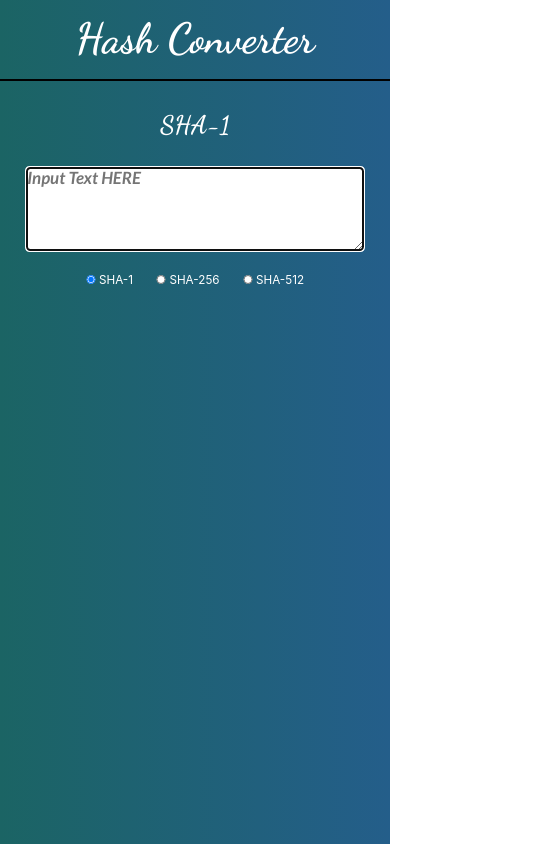
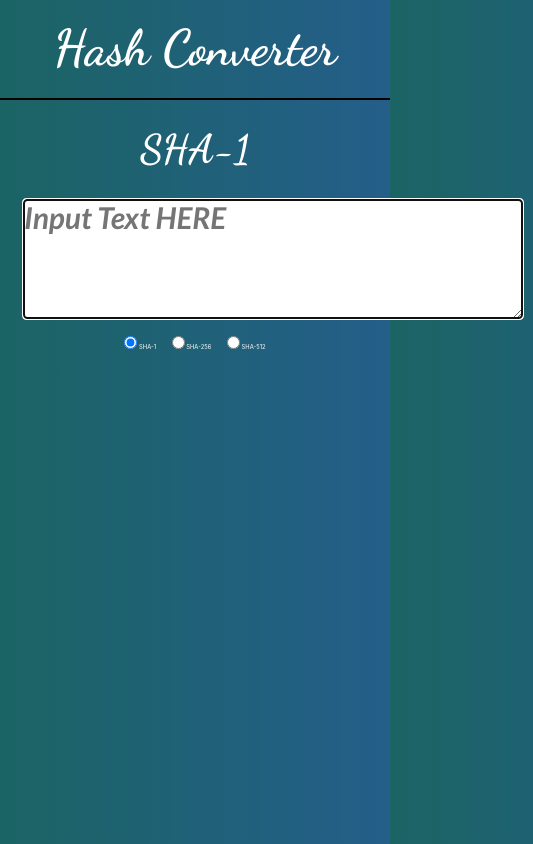
Before and after one commit to piyusharora91/REACT-HASH-GENERATOR, a React (Create React App) app: page / in a window 390 px wide. Shown: the whole page, 533 px wide, since content can reach past the window. Built offline with nearby package versions, Linux system fonts and the light colour scheme.

Commit message:
CSS responsive changes reverted

```diff
--- a/src/App.css
+++ b/src/App.css
@@ -4,24 +4,28 @@
 * {
   padding: 0;
   margin: 0;
+  text-decoration: none;
+  list-style: none;
+  box-sizing: border-box;
 }
 
 body {
-  background: linear-gradient(to right, rgb(27, 100, 100), rgb(36, 94, 138));
+  background-image: linear-gradient(to right, rgb(27, 100, 100), rgb(36, 94, 138));
 }
 
 .navbar {
   width: 100%;
-  padding: 15px;
+  padding: 20px;
   display: flex;
   margin: 0 auto;
   border-bottom: 2px solid black;
+  align-content: center;
 }
 
 .navbar h1 {
   font-family: 'Dancing Script', cursive;
   margin: auto;
-  font-size: 5vmax;
+  font-size: 60px;
   color: white;
 }
 
@@ -29,38 +33,58 @@ body {
   cursor: pointer;
 }
 
-.main-app {
+.fields {
   text-align: center;
-  align-content: center;
 }
 
 .container-body {
-  margin-top: 40px;
+  margin-top: 3vw;
   width: 100%;
 }
 
 .container-body h1 {
   font-family: 'Dancing Script', cursive;
   color: white;
-  font-size: 3vmax;
+  font-size: 40px;
 }
 
 .container-body textarea {
+  margin-left: 10px;
   font-family: 'Lato', sans-serif;
-  width: 43vmax;
-  height: 9vmax;
+  width: 520px;
+  padding: auto;
   border: 0.2vw solid #ccc;
   border-radius: 0.9vw;
-  font-size: 2vmax;
+  height: 10vw;
+  font-size: 2vw;
+}
+
+.fields button {
+  margin-left: 3vw;
+  margin-top: 1vw;
+  border-radius: 8px;
+  padding: 0.8vw;
+  border: 0;
+  font-weight: 600;
+  white-space: nowrap;
+  color: white;
+  background-color: rgb(44, 100, 104);
+}
+
+
+.fields button:hover {
+  background-color: rgb(32, 175, 188);
+  cursor: pointer;
 }
 
 .sha-type-change {
-  margin-top: 15px;
+  margin: 1vw 0vw;
+  display: inline-flex;
 }
 
 .container {
-  margin: 1vw 3vw;
-  font-size: 3vmin;
+  margin: 0vw 2vw;
+  font-size: 1.5vw;
   color: white;
 }
 
@@ -68,37 +92,69 @@ body {
   cursor: pointer;
 }
 
-.container input {
-  height: 2.5vmin;
-  width: 2.5vmin;
+.radio-label {
+  margin-left: 0.5vw;
 }
 
-.result-container {
-  width: 70%;
-  margin-top: 3%;
-  position: relative;
-  left: 16%;
+
+.result-container h1 {
+  color: white;
+  text-align: center;
+  font-size: 30px;
+  overflow-wrap: break-word;
+  margin: 15px 100px;
 }
 
-.result-container h2 {
-  color: white;
-  font-size: 2vw;
-  overflow-wrap: break-word;
-}
+@media only screen and (min-device-width : 320px) and (max-device-width : 480px) {
+  .navbar h1 {
+    font-size: 45px;
+  }
 
-@media (max-width: 480px) {
-  .container-body {
-    margin-top: 30px;
+  .container-body h1 {
+    font-size: 26px;
   }
 
   .container-body textarea {
-    margin-top: 10px;
-    width: 40vmax;
-    height: 10vmax;
+    margin: 0px 0px 10px 1vw;
+    width: 300px;
+    height: 80px;
+    font-size: 20px;
   }
 
-  .result-container h2 {
-    margin-top: 20px;
-    font-size: 18px;
+  .radio-label {
+    margin-left: 10px;
+    font-size: 16px;
+  }
+
+  .result-container h1 {
+    font-size: 19px;
+    margin: 15px 20px;
   }
 }
+
+@media only screen and (min-device-width : 480px) and (max-device-width : 1024px) {
+  .navbar h1 {
+    font-size: 50px;
+  }
+
+  .container-body h1 {
+    font-size: 40px;
+  }
+
+  .container-body textarea {
+    margin: 0px 10px 10px 23px;
+    width: 500px;
+    height: 120px;
+    font-size: 30px;
+  }
+
+  .radio-label {
+    margin-left: 10px;
+    font-size: 20px;
+  }
+
+  .result-container h1 {
+    font-size: 25px;
+    margin: 15px 50px;
+  }
+}
--- a/src/App.js
+++ b/src/App.js
@@ -34,16 +34,18 @@ const App = () => {
   }
 
   return (
-    <div>
+    <div className="main-app">
       <div className="navbar">
         <h1>Hash Converter</h1>
       </div>
 
-      <main className='main-app' >
-        <Form displayInput={inputChange} sha_type={sha_type} />
-        <TypeChangeButtons sha_change={changeSHA} />
-        <div className="result-container"><h2>{result}</h2></div>
-      </main>
+      <div className='main-app' >
+        <div className="fields">
+          <Form displayInput={inputChange} sha_type={sha_type} />
+          <TypeChangeButtons sha_change={changeSHA} />
+          <div className="result-container"><h1>{result}</h1></div>
+        </div >
+      </div>
     </div >
   );
 }
```
